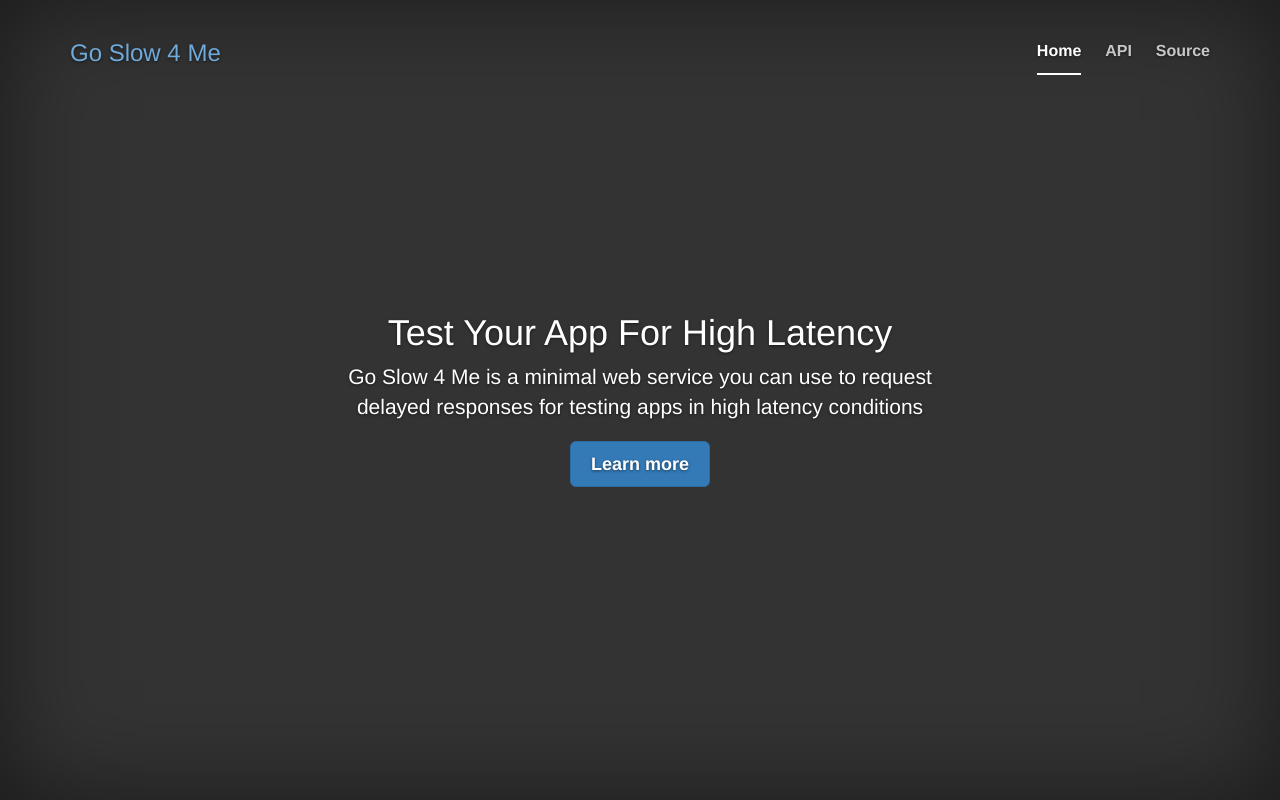
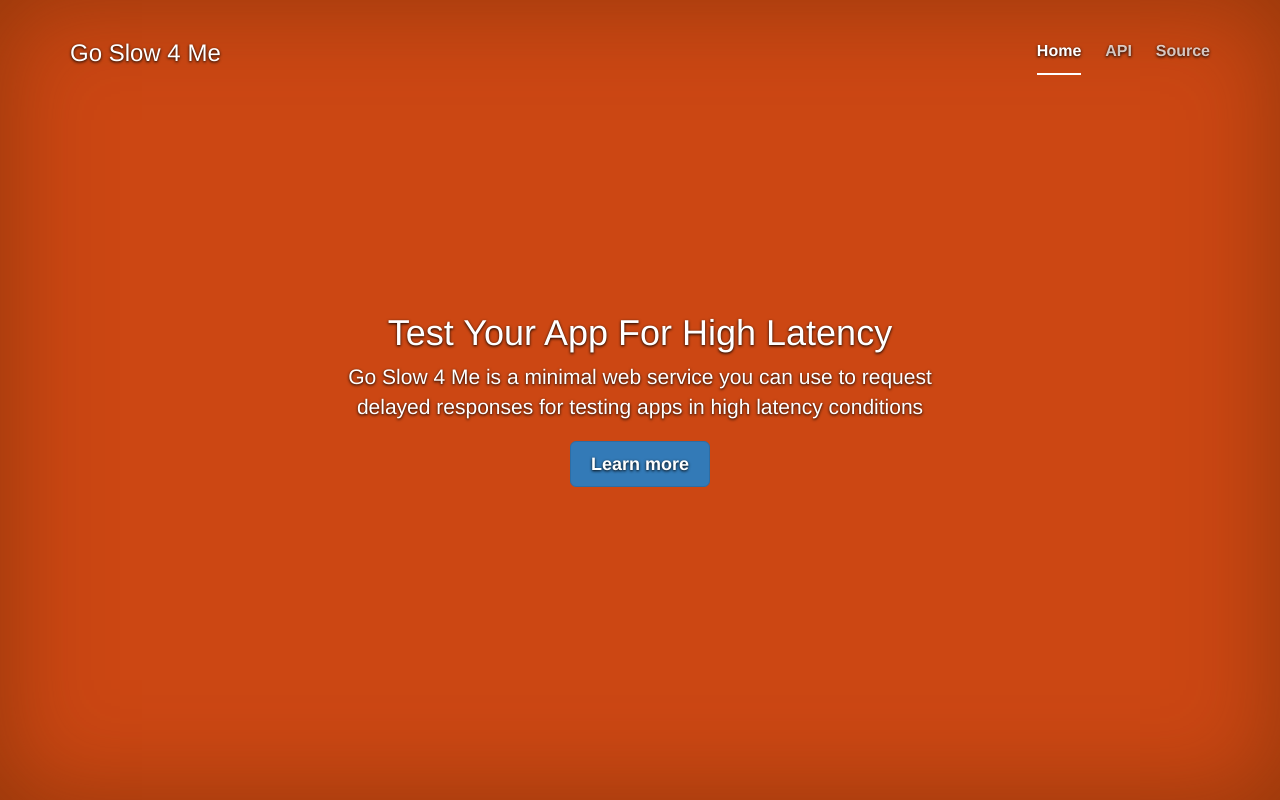
Before and after one commit to royvandewater/goslow4me, a website: page public/index.html in a window 1280 px wide. Drawn offline with nearby package versions, Linux system fonts and the light colour scheme.

Commit message:
It's orange now

```diff
--- a/public/css/styles.css
+++ b/public/css/styles.css
@@ -43,11 +43,11 @@ html.landing {
 }
 
 .landing body {
-  background-color: #333;
+  background-color: #CC4713;
   color: #fff;
   text-align: center;
-  text-shadow: 0 1px 3px rgba(0,0,0,.5);
-  box-shadow: inset 0 0 100px rgba(0,0,0,.5);
+  text-shadow: 0 1px 3px rgba(0, 0, 0, 1);
+  box-shadow: inset 0 0 100px rgba(90, 40, 0, 0.5);
 }
 
 /* Extra markup and styles for table-esque vertical and horizontal centering */
@@ -76,10 +76,12 @@ html.landing {
  * Header
  */
 .masthead-container {
-  background-color: #333;
+  background-color: #CC4713;
   color: #fff;
   height: 150px;
   text-align: center;
+  text-shadow: 0 1px 3px rgba(0, 0, 0, 1);
+  box-shadow: inset 0 0 100px rgba(90, 40, 0, 0.5);
 }
 
 .masthead {
@@ -93,7 +95,7 @@ html.landing {
 }
 
 .masthead-brand a {
-  color: #70AADB;
+  color: #FFFFFF;
 }
 
 .masthead-nav > li {
```
